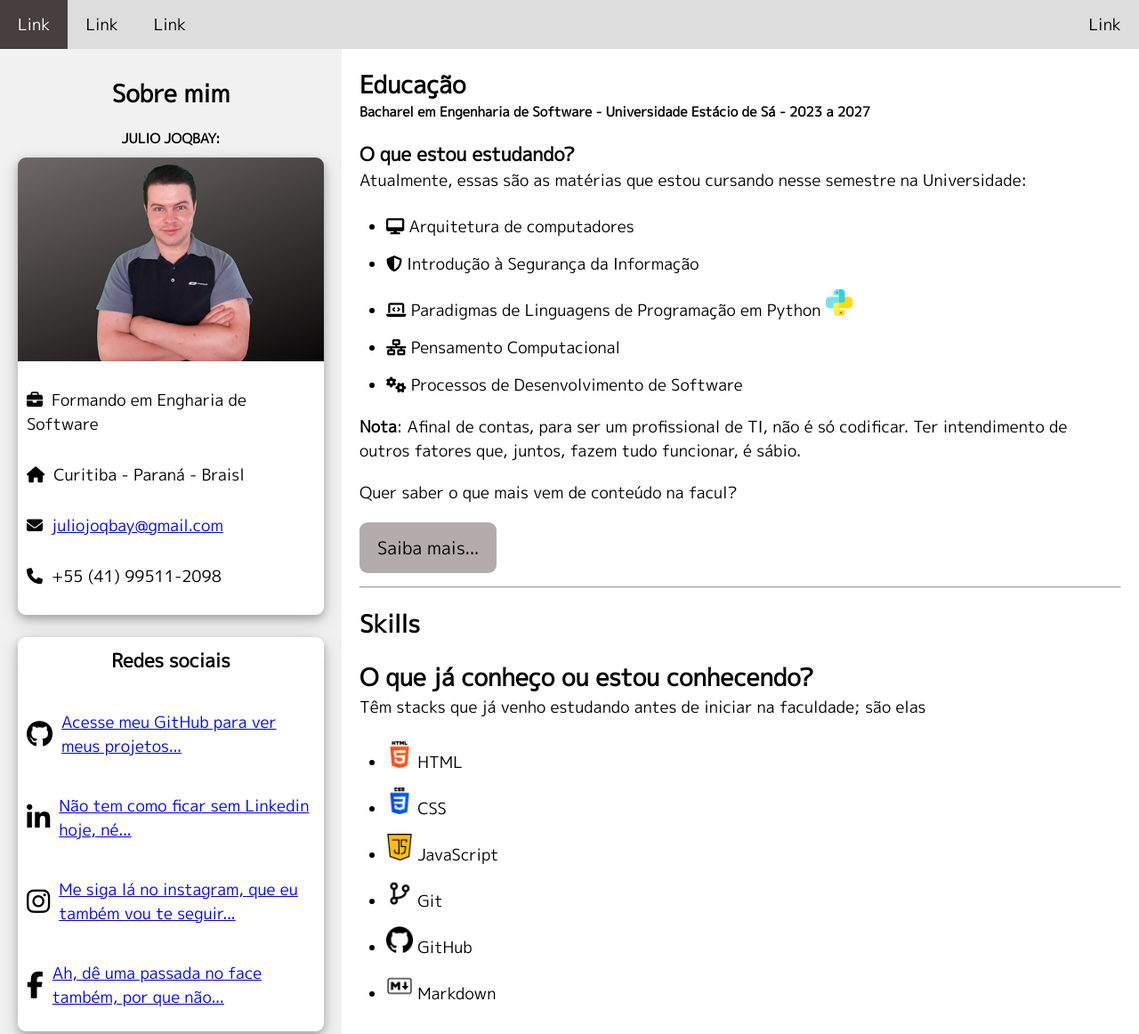
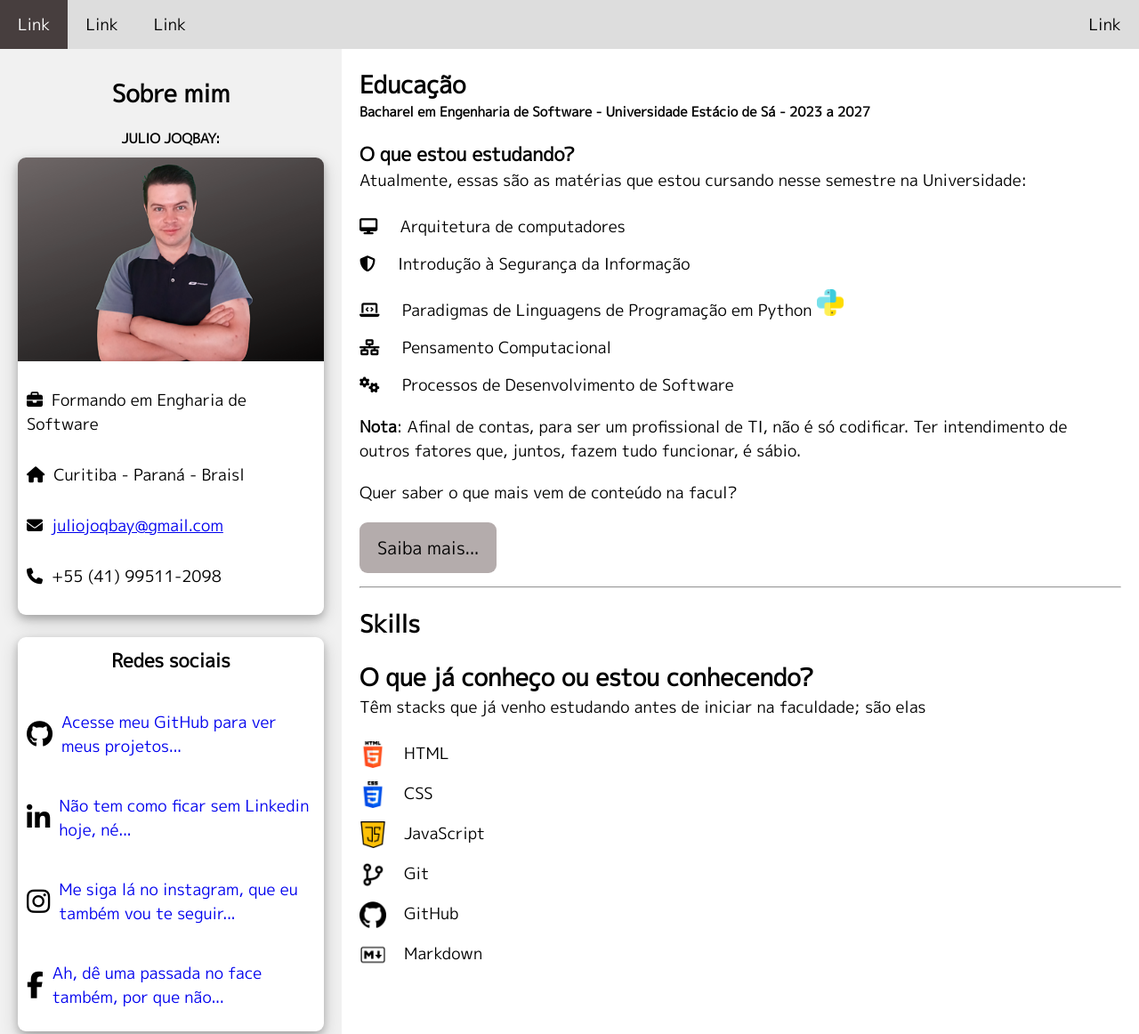
Before and after one commit to juliojoqbay/myresume, a plain HTML site: page index.html in a window 1280 px wide. Shown: the top 1162 px of the page at 89% size. Drawn offline with Linux system fonts and the light colour scheme.

Commit message:
icons changed sides

```diff
--- a/style.css
+++ b/style.css
@@ -3,6 +3,10 @@
     padding: 0;
     margin: 0;
     font-family: 'M PLUS 1p', sans-serif;
+}
+
+li {
+    list-style: none;
 }
 
 html {
@@ -157,6 +161,18 @@ aside h2, aside h5 {
     padding-top: 40px;
 } /* end style aside */
 
+.side a {
+    text-decoration: none;
+    transition: all 0.8s;
+}
+
+.side a:hover {
+    text-decoration: underline;
+    border-radius: 0.5rem;
+}
+
+
+
 
 .facebook {
     padding-bottom: 15px;
@@ -175,7 +191,6 @@ main {
 
 .education ul, .skills ul {
     padding-top: 10px;
-    padding-left: 30px;
     padding-bottom: 20px;
 }
 
@@ -188,9 +203,19 @@ main {
     padding-top: 20px;
 }
 
+.list-icons {
+    font-size: 40px;
+    padding-right: 10px;
+}
+
+.education span {
+    padding-left: 20px;
+}
+
 .more-information {
     padding-top: 20px;
     padding-bottom: 15px;
+
 }
 
 .more-information p{
@@ -243,6 +268,15 @@ main {
     }
 }
 
+.stacks {
+    display: flex;
+}
+
+.stacks span {
+    padding-left: 20px;
+}
+
+
 
 
 /* end Main column */
```
